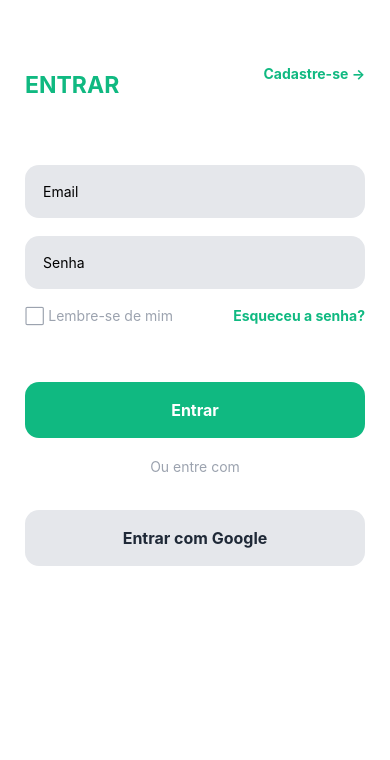
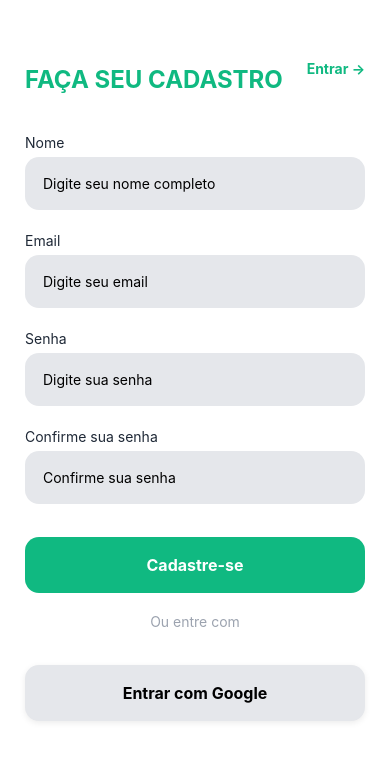
Before and after one commit to Eduardolimzz/gestor-de-habitos, a React Native app in the folder mobile/: screen /Signup in a window 390 px wide. Shown: the top 760 px of the page. Built offline with nearby package versions, Linux system fonts and the light colour scheme.

Commit message:
Foi feita a pagina de cadastro e a criado a rota entre a paginas

```diff
--- a/mobile/App.js
+++ b/mobile/App.js
@@ -1,8 +1,18 @@
-import { View, Text, StyleSheet } from 'react-native';
+import { NavigationContainer } from '@react-navigation/native';
+import { createNativeStackNavigator } from '@react-navigation/native-stack';
 
-// screens
 import Login from './src/screens/Login';
+import Signup from './src/screens/Signup';
+
+const Stack = createNativeStackNavigator();
 
 export default function App() {
-  return <Login />;
+  return (
+    <NavigationContainer>
+      <Stack.Navigator screenOptions={{ headerShown: false }} initialRouteName="Login">
+        <Stack.Screen name="Login" component={Login} />
+        <Stack.Screen name="Signup" component={Signup} />
+      </Stack.Navigator>
+    </NavigationContainer>
+  );
 }
--- a/mobile/package.json
+++ b/mobile/package.json
@@ -14,7 +14,8 @@
     "@expo/vector-icons": "^15.0.3",
     "@react-navigation/bottom-tabs": "^7.4.0",
     "@react-navigation/elements": "^2.6.3",
-    "@react-navigation/native": "^7.1.8",
+    "@react-navigation/native": "^7.1.34",
+    "@react-navigation/native-stack": "^7.14.6",
     "expo": "~54.0.33",
     "expo-constants": "~18.0.13",
     "expo-font": "~14.0.11",
--- a/mobile/src/components/styles.js
+++ b/mobile/src/components/styles.js
@@ -36,7 +36,7 @@ export const TopRow = styled.View`
 `;
 
 export const PageTitle = styled.Text`
-  font-size: 23px;
+  font-size: 28px;
   font-weight: bold;
   color: ${brand};
 `;
@@ -94,3 +94,50 @@ export const TextLinkContent = styled.Text`
   font-weight: bold;
   margin-top: -40px;
 `;
+export const SignupContainer = styled.View`
+  flex: 1;
+  padding: 25px;
+  padding-top: ${StatusBarHeight + 10}px;
+  background-color: ${secondary};
+`;
+
+export const SignupTitleBlock = styled.View`
+  margin-top: 55px;
+  width: 100%;
+`;
+
+export const SignupTitle = styled.Text`
+  font-size: 24px;
+  font-weight: bold;
+  color: ${brand};
+`;
+
+export const SignupSubLink = styled.TouchableOpacity`
+  align-self: flex-end;
+  margin-top: 6px;
+`;
+
+export const FieldLabel = styled.Text`
+  font-size: 14px;
+  color: ${terciary};
+  margin-bottom: 6px;
+  margin-top: 4px;
+`;
+
+export const SignupFormArea = styled.View`
+  width: 100%;
+  margin-top: 30px;
+`;
+
+export const GoogleIconButton = styled.TouchableOpacity`
+  background-color: ${secondary};
+  padding: 18px;
+  border-radius: 14px;
+  align-items: center;
+  margin-top: 15px;
+  shadow-color: #000;
+  shadow-offset: 0px 2px;
+  shadow-opacity: 0.08;
+  shadow-radius: 6px;
+  elevation: 3;
+`;
--- a/mobile/src/screens/Login.js
+++ b/mobile/src/screens/Login.js
@@ -17,16 +17,14 @@ import {
   TopRow,
 } from "../components/styles";
 
-const Login = () => {
+const Login = ({ navigation }) => {
   return (
     <StyledContainer>
       <StatusBar style="dark" />
-
       <InnerContainer>
         <TopRow>
           <PageTitle>ENTRAR</PageTitle>
-
-          <TextLink>
+          <TextLink onPress={() => navigation.navigate('Signup')}>
             <TextLinkContent>Cadastre-se →</TextLinkContent>
           </TextLink>
         </TopRow>
--- a/mobile/src/screens/Signup.js
+++ b/mobile/src/screens/Signup.js
@@ -0,0 +1,64 @@
+import React from "react";
+import { StatusBar } from "expo-status-bar";
+import { Text } from "react-native";
+
+import {
+  StyledContainer,
+  InnerContainer,
+  SignupTitleBlock,
+  SignupTitle,
+  SignupSubLink,
+  TextLinkContent,
+  SignupFormArea,
+  FieldLabel,
+  StyledTextInput,
+  StyledButton,
+  ButtonText,
+  MsgBox,
+  GoogleIconButton,
+} from "../components/styles";
+
+const Signup = ({ navigation }) => {
+  return (
+    <StyledContainer>
+      <StatusBar style="dark" />
+      <InnerContainer>
+
+        <SignupTitleBlock>
+            <SignupTitle>FAÇA SEU CADASTRO</SignupTitle>
+          <SignupSubLink onPress={() => navigation.navigate('Login')}>
+            <TextLinkContent>Entrar →</TextLinkContent>
+          </SignupSubLink>
+        </SignupTitleBlock>
+
+        <SignupFormArea>
+
+          <FieldLabel>Nome</FieldLabel>
+          <StyledTextInput placeholder="Digite seu nome completo" />
+
+          <FieldLabel>Email</FieldLabel>
+          <StyledTextInput placeholder="Digite seu email" keyboardType="email-address" />
+
+          <FieldLabel>Senha</FieldLabel>
+          <StyledTextInput placeholder="Digite sua senha" secureTextEntry />
+
+          <FieldLabel>Confirme sua senha</FieldLabel>
+          <StyledTextInput placeholder="Confirme sua senha" secureTextEntry />
+
+          <StyledButton>
+            <ButtonText>Cadastre-se</ButtonText>
+          </StyledButton>
+
+          <MsgBox>Ou entre com</MsgBox>
+
+          <GoogleIconButton>
+            <Text style={{ fontSize: 16, fontWeight: 'bold' }}>Entrar com Google</Text>
+          </GoogleIconButton>
+
+        </SignupFormArea>
+      </InnerContainer>
+    </StyledContainer>
+  );
+};
+
+export default Signup;
```
Also changed, not shown: 1 other file (tests, documents, lock files or other folders).
